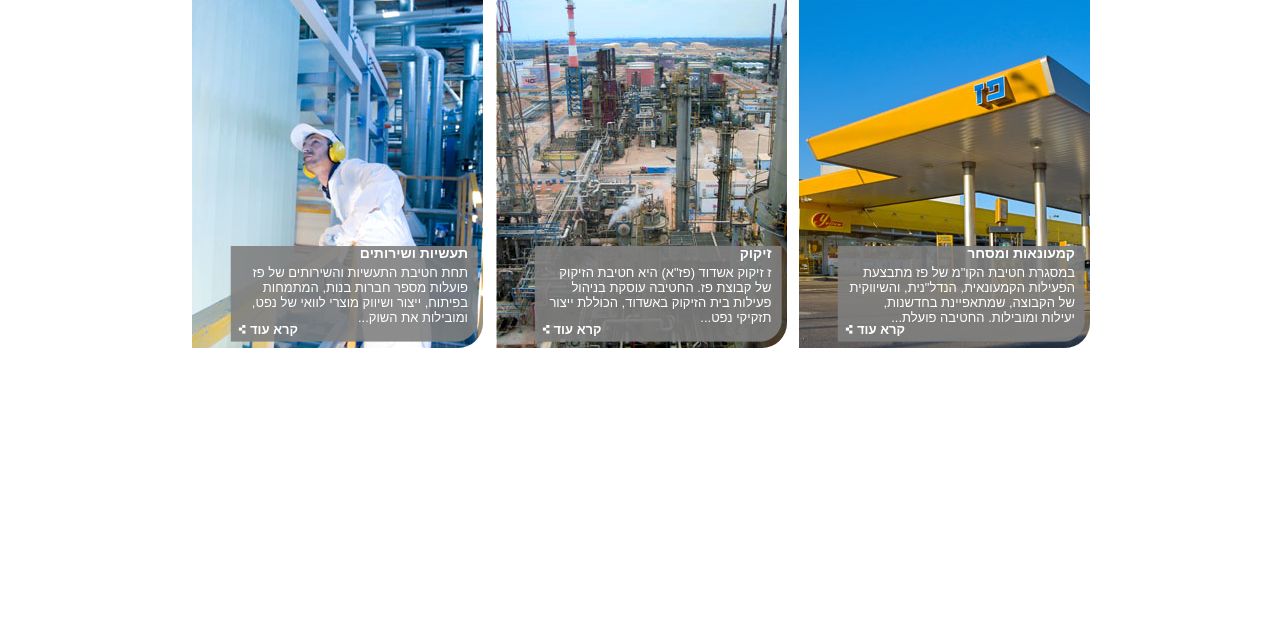
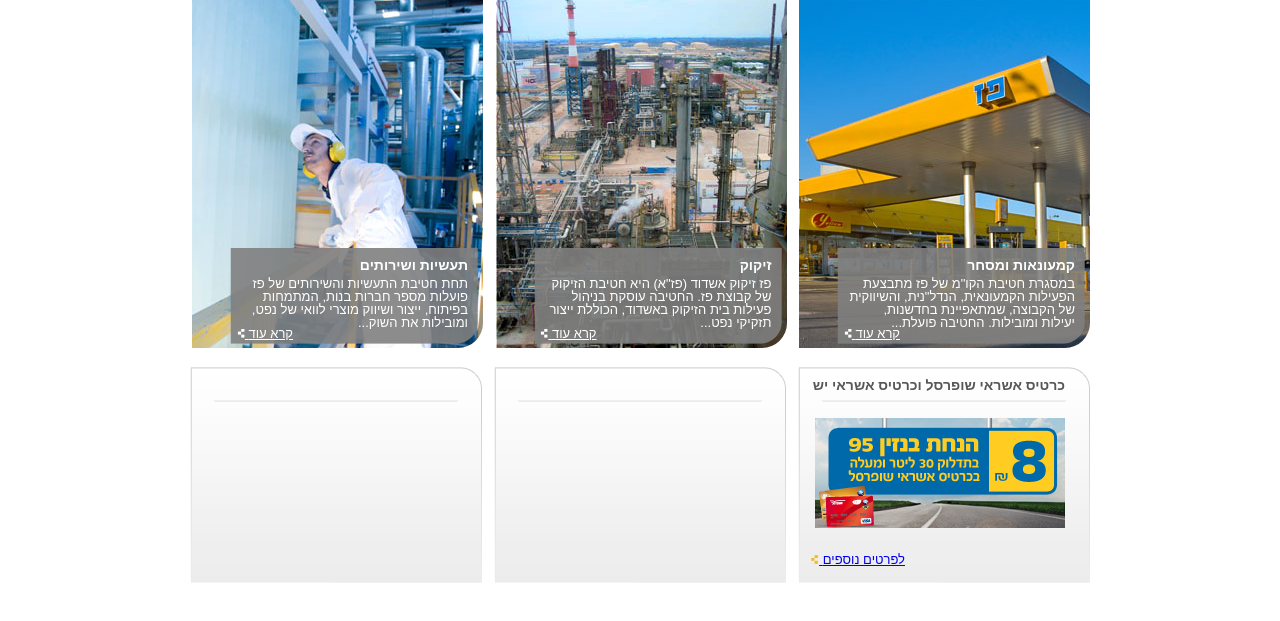
Before and after one commit to yaronyes/mid-exercise, a plain HTML site: page index.html in a window 1280 px wide. Shown: the part 141-762 px from the top of the page. Drawn offline with Linux system fonts and the light colour scheme.

Commit message:
Creating the first column fof the second row. refine the 'a' selectors.

```diff
--- a/css/style.css
+++ b/css/style.css
@@ -113,7 +113,7 @@
     display: inline-block;
 }
 
-a {
+.header a, .first-row a {
     font-weight: bold;
     color: #ffffff;
     text-decoration: none;
@@ -171,12 +171,12 @@
     margin: auto;
 }
 
-.col-293 {
+.first-row > .col-293 {
     width: 293px;
     position: relative;
 }
 
-.col-293 > img {
+.first-row > .col-293 > img {
     border-bottom-right-radius: 25px;
 }
 
@@ -189,6 +189,7 @@
     font-weight: bold;
     font-size: 14px;
     margin: 0;
+    padding-top: 10px;
 }
 
 .first-row > .col-293 > .col-text > p {
@@ -196,16 +197,22 @@
     margin: 4px 0 0;
     width: 228px;
     height: 52px;
+    line-height: 100%;
 }
 
 .first-row > .col-293 > .col-text > a {
     display: inline-block;
-    margin-top: 5px;
+    /* margin-top: 5px; */
     font-size: 13px;
-    margin-right: 170px;
+    margin-right: 175px;
+    position: relative;
+    top: -5px;
+    font-weight: normal;
+    text-decoration: underline;
 }
 
-.first-row > .col-293 > .col-text > a:hover > .arrow-img {
+.first-row > .col-293 > .col-text > a:hover > .arrow-img,
+.second-row > .col-292 > .col-content > a:hover > .yellow-arrow-img {
     background-image: url("../img/read_more_blue.png");
     /* opacity: 0.5; */
 
@@ -225,6 +232,49 @@
     padding-right: 10px;
     opacity: 1.6;
     position: absolute;
-    bottom: 10px;
+    bottom: 8px;
     right: 5px;
 }
+
+.second-row {
+    margin-top: 15px;
+}
+
+.second-row > .col-292 {
+    width: 292px;
+    height: 216px;
+    position: relative;
+    background-image: url("../img/small_cube_bg.png");
+    color: #575757;
+}
+
+.second-row > .col-292 > .col-content > a {
+    display: inline-block;
+    margin-top: 20px;
+    font-size: 13px;
+    margin-right: 160px;
+}
+
+.second-row > .col-292 > .col-content > a > .yellow-arrow-img {
+    background-image: url("../img/read_more_yellow.png");
+    display: inline-block;
+    width: 8px;
+    height: 9px;
+}
+
+.second-row > .col-292 > .col-content {
+    position: absolute;
+    bottom: 15px;
+    right: 25px;
+}
+
+.second-row > .col-292 > .col-content > h4 {
+    font-size: 14px;
+    /* padding: 4px 2px 4px; */
+    margin: 0 0 25px;
+    /* position: relative;
+    right: 30px;
+    top: -10px;
+    height: 24px;
+    margin: 0; */
+}
--- a/index.html
+++ b/index.html
@@ -140,7 +140,7 @@
                 <img src="img/Picture-046410251500.jpg" alt="">
                 <div class="col-text">
                     <h4>זיקוק</h4>
-                    <p>ז זיקוק אשדוד (פז"א) היא חטיבת הזיקוק של קבוצת פז. החטיבה עוסקת בניהול פעילות בית הזיקוק באשדוד, הכוללת ייצור תזקיקי נפט...</p>
+                    <p>פז זיקוק אשדוד (פז"א) היא חטיבת הזיקוק של קבוצת פז. החטיבה עוסקת בניהול פעילות בית הזיקוק באשדוד, הכוללת ייצור תזקיקי נפט...</p>
                     <a href="#">
                         <span>קרא עוד</span>
                         <div class="arrow-img"></div>
@@ -161,9 +161,14 @@
         </div>
         <div class="row second-row">
             <div class="col-292">
-                <img src="" alt="">
-                <div class="col-text">
-
+                <!-- <img src="img/cube_bg.png" alt=""> -->
+                <div class="col-content">
+                    <h4>כרטיס אשראי שופרסל וכרטיס אשראי יש</h4>
+                    <img src="img/paz_250x110059890678.jpg" alt="">
+                    <a href="#">
+                        <span>לפרטים נוספים</span>
+                        <div class="yellow-arrow-img"></div>
+                    </a>
                 </div>
             </div>
             <div class="col-292">
```
Also changed, not shown: img/paz_250x110059890678.jpg (added), img/read_more_yellow.png (added), img/small_cube_bg.png (added).
